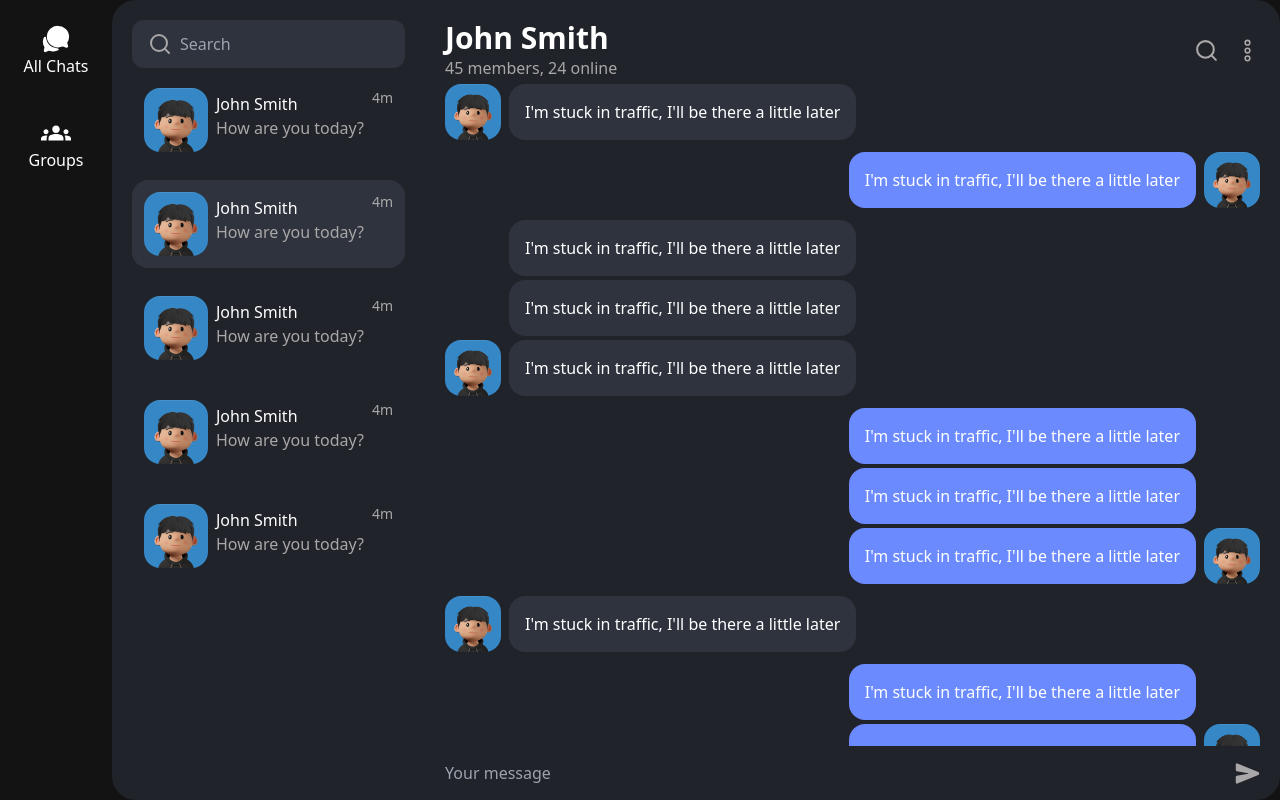
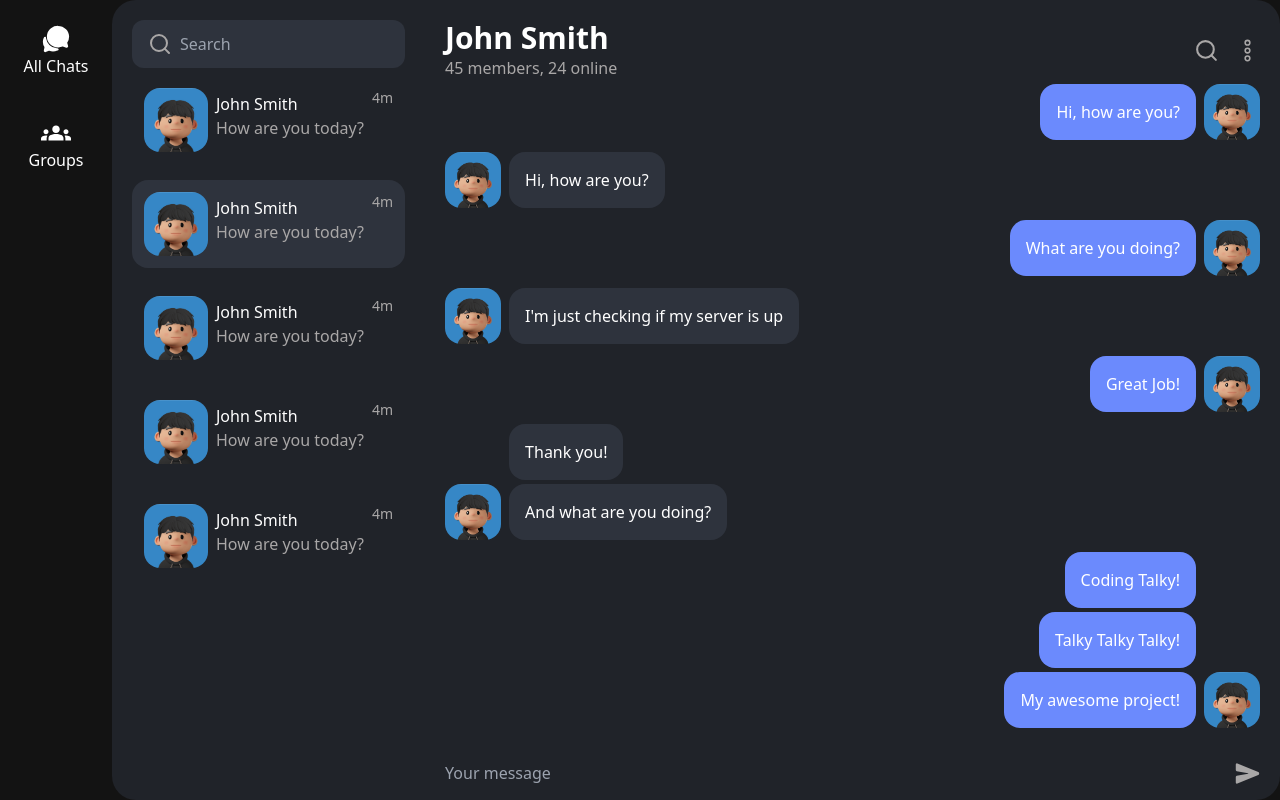
Before and after one commit to imxnasr/talky, a Next.js app: page /chats in a window 1280 px wide. Built offline with nearby package versions, Linux system fonts and the light colour scheme.

Commit message:
✨ Created Mongoose models

```diff
--- a/components/Chat.tsx
+++ b/components/Chat.tsx
@@ -1,22 +1,34 @@
 "use client";
 
-import { FC, FormEvent, useState } from "react";
+import { FC, FormEvent, useEffect, useRef, useState } from "react";
 import { FiSearch } from "react-icons/fi";
 import { IoSend } from "react-icons/io5";
 import { PiDotsThreeOutlineVertical } from "react-icons/pi";
 import { Message } from "./Message";
+import { messages as data } from "@/utils/data";
 
 interface ChatProps {}
 
 export const Chat: FC<ChatProps> = () => {
   const [message, setMessage] = useState("");
+  const [messages, setMessages] = useState(data);
+  const scrollable = useRef<HTMLDivElement | null>(null);
   const sendMessage = (e: FormEvent) => {
     e.preventDefault();
     if (message !== "") {
       console.log("Chat Section:", message);
+      setMessages([...messages, { id: messages.length, text: message, sender: "user" }]);
       setMessage("");
     }
   };
+
+  useEffect(() => {
+    if (scrollable.current) {
+      scrollable.current.scrollTo(0, scrollable.current.scrollHeight);
+    } else {
+    }
+  }, [messages]);
+
   return (
     <section className="flex flex-col flex-1">
       {/* Header */}
@@ -33,33 +45,10 @@ export const Chat: FC<ChatProps> = () => {
         </div>
       </div>
       {/* Messages */}
-      <div className="flex-1 overflow-scroll">
-        <Message avatar />
-        <Message me avatar />
-        <Message />
-        <Message />
-        <Message avatar />
-        <Message me />
-        <Message me />
-        <Message me avatar />
-        <Message avatar />
-        <Message me />
-        <Message me avatar />
-        <Message avatar />
-        <Message me />
-        <Message me avatar />
-        <Message />
-        <Message />
-        <Message />
-        <Message />
-        <Message />
-        <Message avatar />
-        <Message me />
-        <Message me />
-        <Message me />
-        <Message me />
-        <Message me />
-        <Message me avatar />
+      <div ref={scrollable} className="flex-1 overflow-scroll">
+        {messages.map((message, idx) => (
+          <Message key={idx} me={message.sender === "user"} message={message.text} avatar={idx < messages.length - 1 ? messages[idx + 1].sender !== message.sender : true} />
+        ))}
       </div>
       {/* Input */}
       <form onSubmit={sendMessage} className="flex text-colorSecondary justify-between items-center -mb-5">
--- a/components/Message.tsx
+++ b/components/Message.tsx
@@ -4,15 +4,16 @@ import { Avatar } from "./Avatar";
 interface MessageProps {
   me?: boolean;
   avatar?: boolean;
+  message: string;
 }
 
-export const Message: FC<MessageProps> = ({ me, avatar }) => {
+export const Message: FC<MessageProps> = ({ me, avatar, message }) => {
   return (
     <div className={`flex-1 flex items-end gap-x-2 ${me && "flex-row-reverse"} ${avatar && "mb-2"}`}>
       <Avatar placeholder={!avatar} twSize={14} />
       {/* Actual Message */}
       <div className={`${me ? "bg-primary" : "bg-slateSecondary"} mt-1 p-4 rounded-2xl max-w-[70%]`}>
-        <p>I'm stuck in traffic, I'll be there a little later</p>
+        <p>{message}</p>
       </div>
     </div>
   );
--- a/package.json
+++ b/package.json
@@ -9,6 +9,7 @@
     "lint": "next lint"
   },
   "dependencies": {
+    "mongoose": "^8.6.0",
     "next": "14.2.5",
     "next-auth": "^4.24.7",
     "react": "^18",
--- /dev/null
+++ b/utils/connect.ts
@@ -0,0 +1,5 @@
+import mongoose from "mongoose";
+
+const connect = async () => mongoose.connect(process.env.DATABASE_URL as string);
+
+export default connect;
--- /dev/null
+++ b/utils/data.ts
@@ -0,0 +1,52 @@
+export const messages = [
+  {
+    id: 1,
+    text: "Hi, how are you?",
+    sender: "user",
+  },
+  {
+    id: 2,
+    text: "Hi, how are you?",
+    sender: "bot",
+  },
+  {
+    id: 3,
+    text: "What are you doing?",
+    sender: "user",
+  },
+  {
+    id: 4,
+    text: "I'm just checking if my server is up",
+    sender: "bot",
+  },
+  {
+    id: 5,
+    text: "Great Job!",
+    sender: "user",
+  },
+  {
+    id: 6,
+    text: "Thank you!",
+    sender: "bot",
+  },
+  {
+    id: 7,
+    text: "And what are you doing?",
+    sender: "bot",
+  },
+  {
+    id: 8,
+    text: "Coding Talky!",
+    sender: "user",
+  },
+  {
+    id: 9,
+    text: "Talky Talky Talky!",
+    sender: "user",
+  },
+  {
+    id: 9,
+    text: "My awesome project!",
+    sender: "user",
+  },
+];
```
Also changed, not shown: models/Conversation.ts (added, +13 -0 lines), models/Message.ts (added, +12 -0 lines), models/User.ts (added, +16 -0 lines), 1 other file (tests, documents, lock files or other folders).
